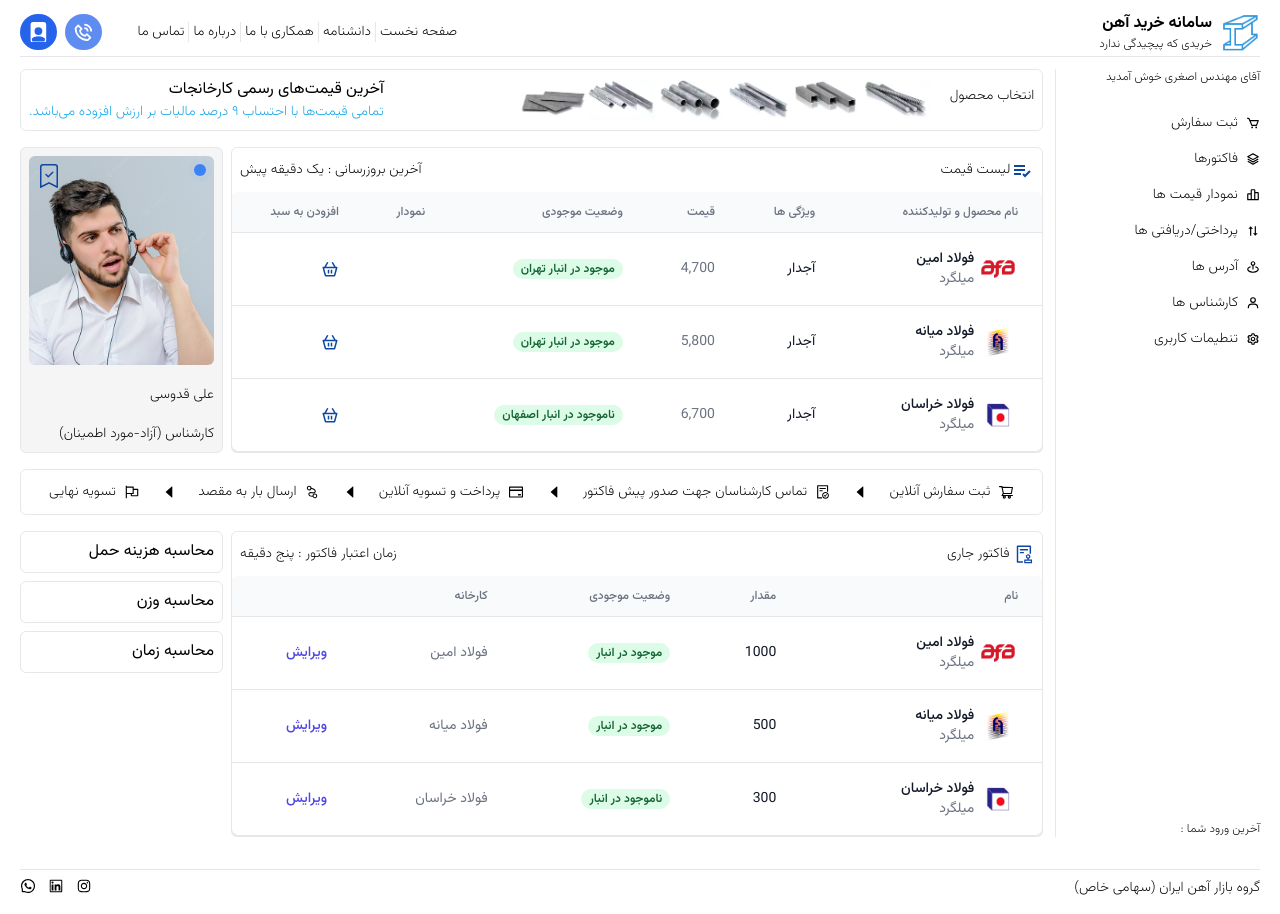
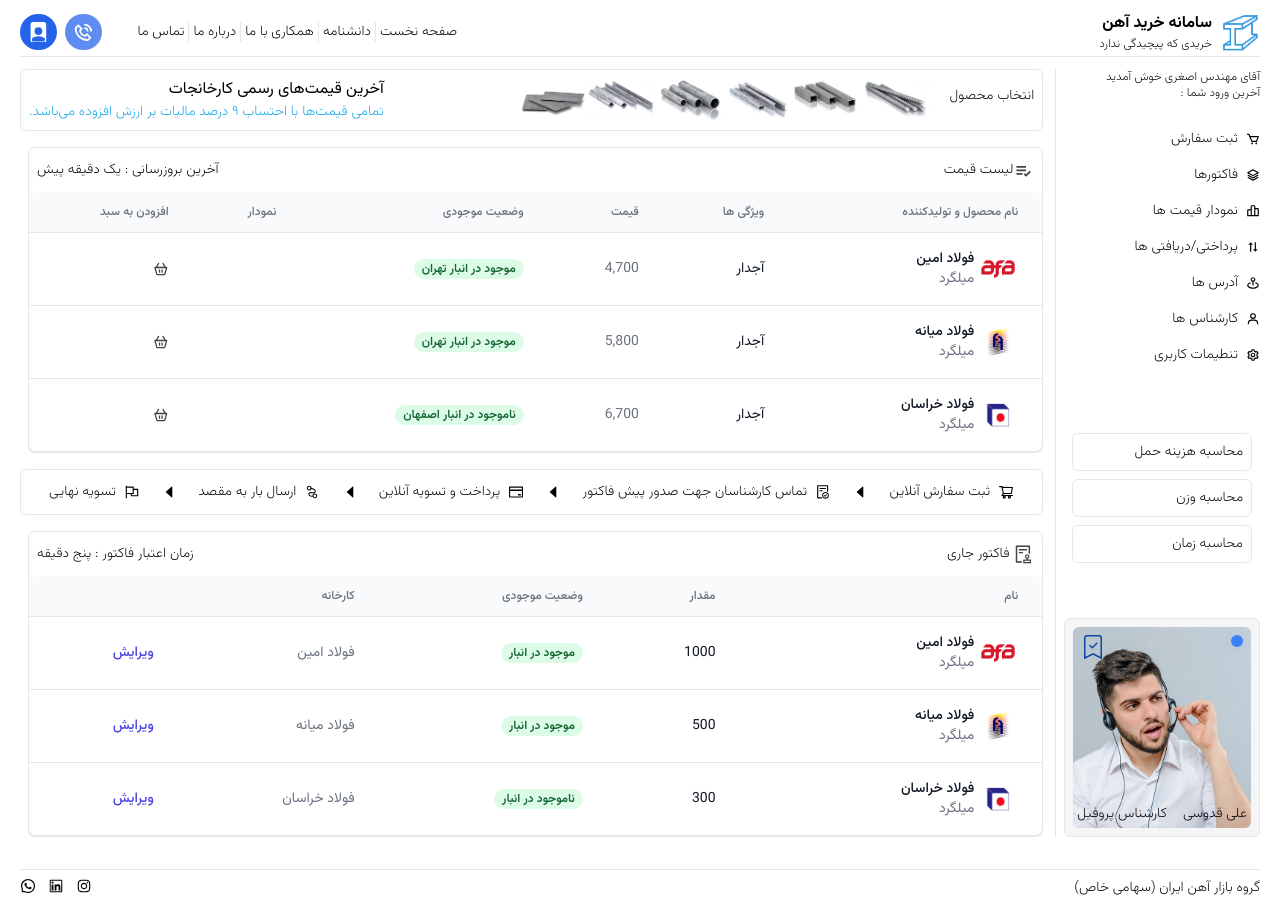
Before and after one commit to iambestday/ahan-online-clone, a React (Create React App) app: page /dashboard in a window 1280 px wide. Built offline with nearby package versions, Linux system fonts and the light colour scheme.

Commit message:
💄 Update UI components

```diff
--- a/src/components/Dashboard/Invoice.js
+++ b/src/components/Dashboard/Invoice.js
@@ -3,10 +3,10 @@
 import {AiOutlineAudit} from  "react-icons/ai";
 
 function Invoice() {
-  const style = { color: `var(--icon)`, fontSize: "1.3em" };
+  const style = { color: `var(--body_secondary_color)`, fontSize: "1.3em" };
   return (
       <div className="flex sm:flex-row max-h-screen sm:w-full ">
-        <div className="flex flex-col ml-2 sm:w-4/5 h-auto border border-solid rounded-md" >
+        <div className="flex flex-col ml-2 w-full h-auto border border-solid rounded-md" >
         <div className="flex flex-row items-center justify-between px-2">
          <div className="flex flex-row items-center">
           <AiOutlineAudit style={style}/>
@@ -67,11 +67,7 @@
       </div>
     </div>
 
-    <div className="max-h-screen sm:w-1/5">
-        <div className="border border-solid rounded-md mb-2 p-2">محاسبه هزینه حمل</div>
-        <div className="border border-solid rounded-md mb-2 p-2">محاسبه وزن</div>
-        <div className="border border-solid rounded-md mb-2 p-2">محاسبه زمان</div>
-      </div>
+
       </div>
 
   );
--- a/src/components/Dashboard/Menu.js
+++ b/src/components/Dashboard/Menu.js
@@ -1,10 +1,12 @@
 import { BiCart ,BiBarChartAlt2,BiSortAlt2,BiMapPin ,BiUser,BiCog,BiLayer} from "react-icons/bi";
+import Support from "./Support";
 
 function Menu() {
   return (
     <div className="flex flex-col h-full justify-between ">
         <div>
             <p className="sm:text-xs sm:font-extralight ">آقای مهندس اصغری خوش آمدید</p>
+            <p className="bottom-0 relative sm:text-xs sm:font-extralight ">آخرین ورود شما : </p>
             <ul  className="sm:font-extralight sm:text-sm my-5">
                <li className="flex flex-row py-2 items-center"><BiCart/><p className="px-2">ثبت سفارش</p></li>
                 <li className="flex flex-row py-2 items-center"><BiLayer/><p className="px-2">فاکتورها</p></li>
@@ -16,8 +18,18 @@
             </ul>
         </div>
 
-        <p className="bottom-0 relative sm:text-xs sm:font-extralight ">آخرین ورود شما :
-        </p>
+
+          <div className="flex flex-col mb-2 p-2 sm:text-sm sm:font-extralight">
+
+        <div className=" border border-solid rounded-md mb-2 p-2">محاسبه هزینه حمل</div>
+        <div className=" border border-solid rounded-md mb-2 p-2">محاسبه وزن</div>
+        <div className=" border border-solid rounded-md mb-2 p-2">محاسبه زمان</div>
+        </div>
+
+        <div className="bg-neutral-100 border border-solid rounded-md ">
+        <Support />
+      </div>
+
     </div>
   )
 }
--- a/src/components/Dashboard/Prices.js
+++ b/src/components/Dashboard/Prices.js
@@ -1,13 +1,12 @@
-import Support from "./Support";
 import List from "./List";
 import { BiListCheck ,BiBasket } from "react-icons/bi";
 
 function Prices() {
-  const style = { color: `var(--icon)`, fontSize: "1.5em" };
+  const style = { color: `var(--body_secondary_color)`, fontSize: "1.3em" };
 
   return (
    <div className="flex flex-col sm:flex-row justify-between my-4 ">
-      <div className="max-h-screen flex flex-col ml-2 sm:w-4/5 border h-auto border-solid rounded-md">
+      <div className="max-h-screen flex flex-col ml-2 w-full border h-auto border-solid rounded-md">
         <div className="flex flex-row justify-between px-2">
           <div className="flex flex-row items-center">
             <BiListCheck style={style} />
@@ -124,9 +123,7 @@
         </div>
       </div>
 
-    <div className="max-h-screen bg-neutral-100 sm:w-1/5 border border-solid rounded-md ">
-        <Support />
-      </div>
+
     </div>
   );
 }
--- a/src/components/Dashboard/Support.js
+++ b/src/components/Dashboard/Support.js
@@ -13,12 +13,12 @@
           <span class="relative inline-flex rounded-full h-3 w-3 bg-blue-500"></span>
         </span>
         <BsBookmarkCheck style={style}/>
+
+      <div className="flex flex-row justify-between absolute bottom-0 w-full p-1">
+      <p className=" sm:font-extralight sm:text-sm">علی قدوسی</p>
+      <p className=" sm:font-extralight sm:text-sm">کارشناس پروفیل</p>
       </div>
-
-      <p className=" sm:font-extralight sm:text-sm">علی قدوسی</p>
-      <p className=" sm:font-extralight sm:text-sm">
-        کارشناس (آزاد-مورد اطمینان)
-      </p>
+      </div>
     </div>
   );
 }
--- a/src/components/Dashboard/index.js
+++ b/src/components/Dashboard/index.js
@@ -10,7 +10,7 @@
   return (
 
     <div className="flex flex-row w-full sm:my-3">
-      <div className="w-2/12  border-l	divide-slate-400 ">
+      <div className="w-2/12 pl-2 border-l	divide-slate-400 ">
         <Menu />
       </div>
 
```
